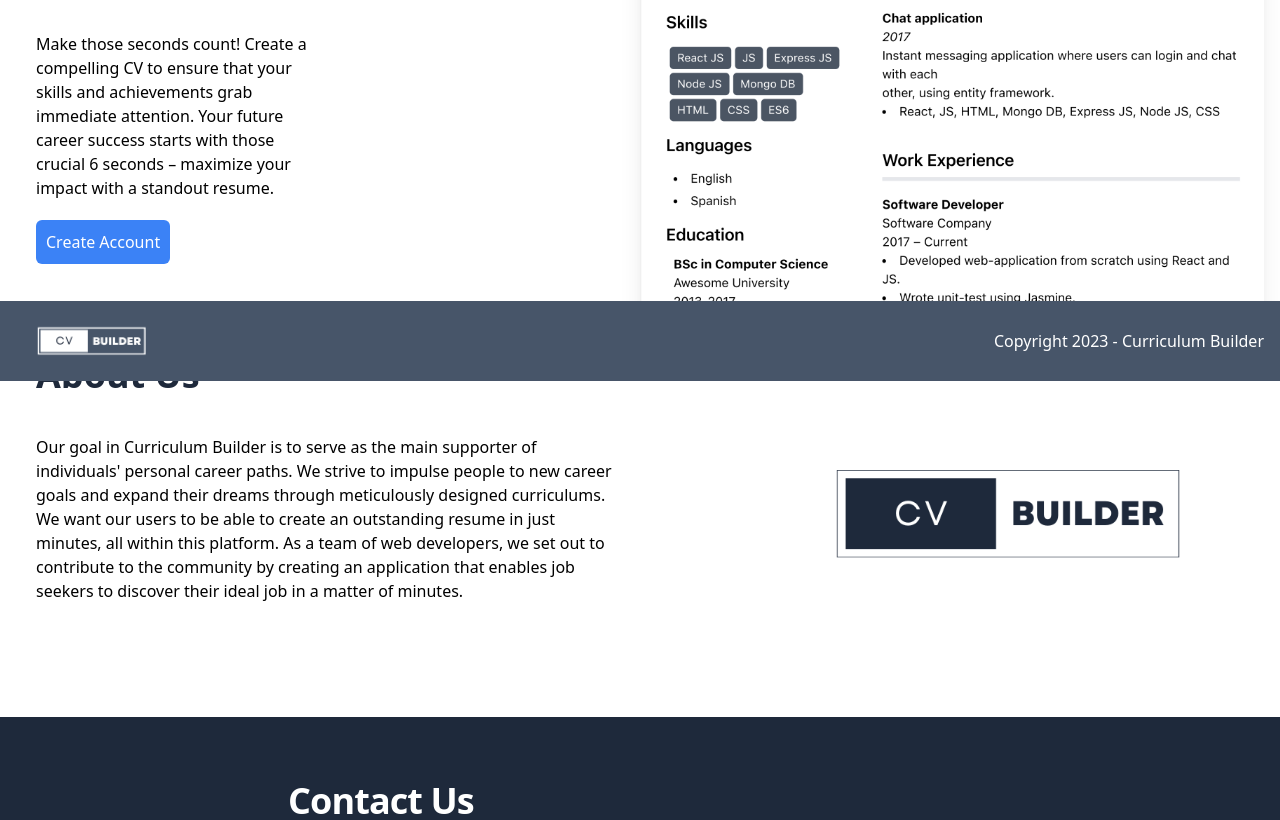
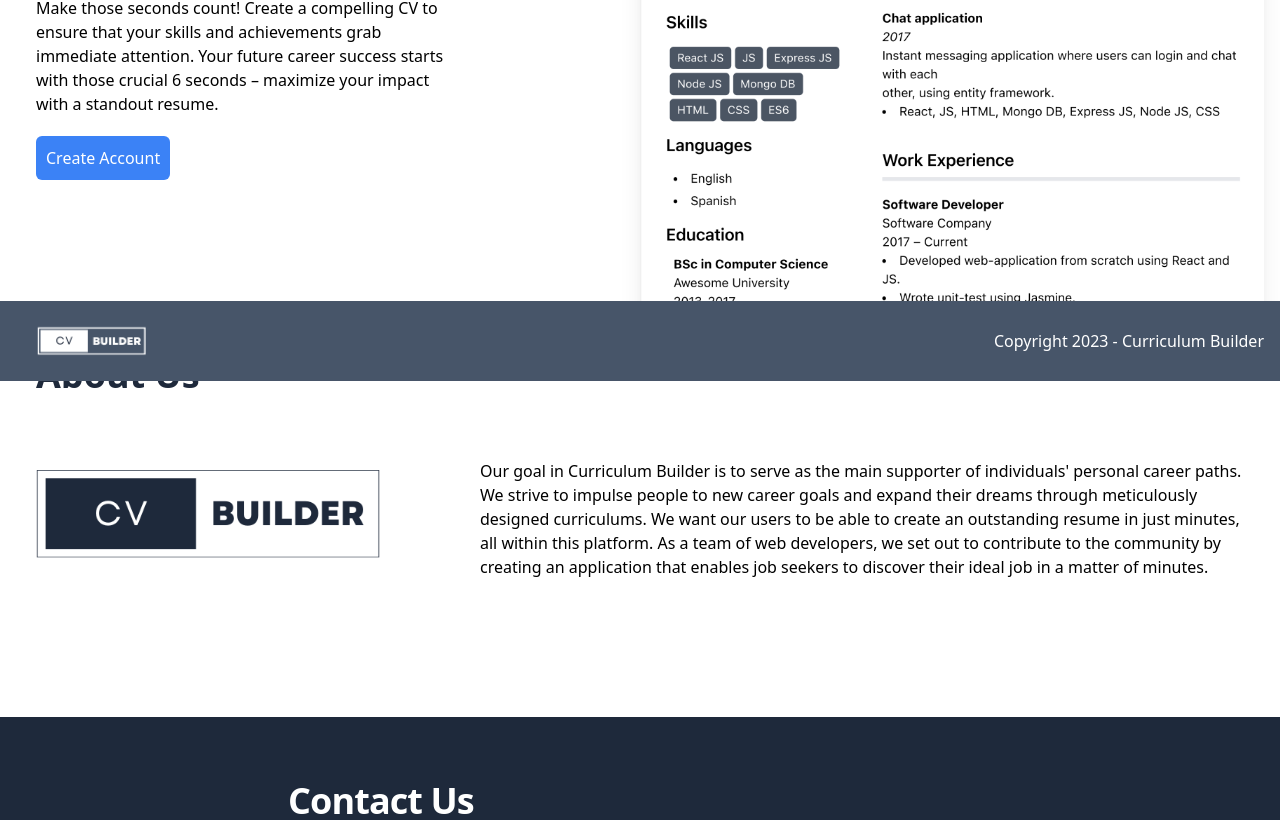
Before and after one commit to CurriculumBuilder/CurriculumBuilder-Frontend, a React (Vite) app: page / in a window 1280 px wide. Shown: the part 419-1239 px from the top of the page. Built offline with nearby package versions, Linux system fonts and the light colour scheme.

Commit message:
fixes of responsiveness home

```diff
--- a/src/pages/HomePage.jsx
+++ b/src/pages/HomePage.jsx
@@ -45,7 +45,7 @@ function HomePage() {
 
           <section id="about-us">
             <h1 className="titles-home">About Us</h1>
-            <div className="md:flex md:flex-row md:h-52 items-center ">
+            <div className="md:flex md:flex-row-reverse md:h-52 items-center ml-0 justify-evenly">
               <p className="p-about-section">
                 Our goal in Curriculum Builder is to serve as the main supporter
                 of individuals' personal career paths. We strive to
@@ -57,7 +57,7 @@ function HomePage() {
                 community by creating an application that enables job seekers to
                 discover their ideal job in a matter of minutes.
               </p>
-              <img src={logo} alt="logo" className="h-72 md:h-96 xl:pl-44" />
+              <img src={logo} alt="logo" className="h-72 md:h-96 " />
             </div>
           </section>
 
--- a/src/styles/HomePage.css
+++ b/src/styles/HomePage.css
@@ -5,7 +5,7 @@
 }
 
 .titles-home {
-    @apply font-bold text-slate-800 text-3xl p-5 md:text-4xl md:w-3/4 xl:w-2/4
+    @apply font-bold text-slate-800 text-3xl p-5 md:text-4xl md:w-3/4 xl:w-3/4
 
 }
 
@@ -18,11 +18,11 @@
 }
 
 .p-main-section {
-    @apply p-5 align-text-bottom md:w-3/4 xl:w-2/4
+    @apply p-5 align-text-bottom md:w-3/4 xl:w-3/4
 }
 
 .p-about-section {
-    @apply p-5  md:w-3/5 align-middle xl:w-2/4
+    @apply p-5  md:w-3/5  xl:w-3/4  md:pl-20
 }
 
 .btnHome {
```
